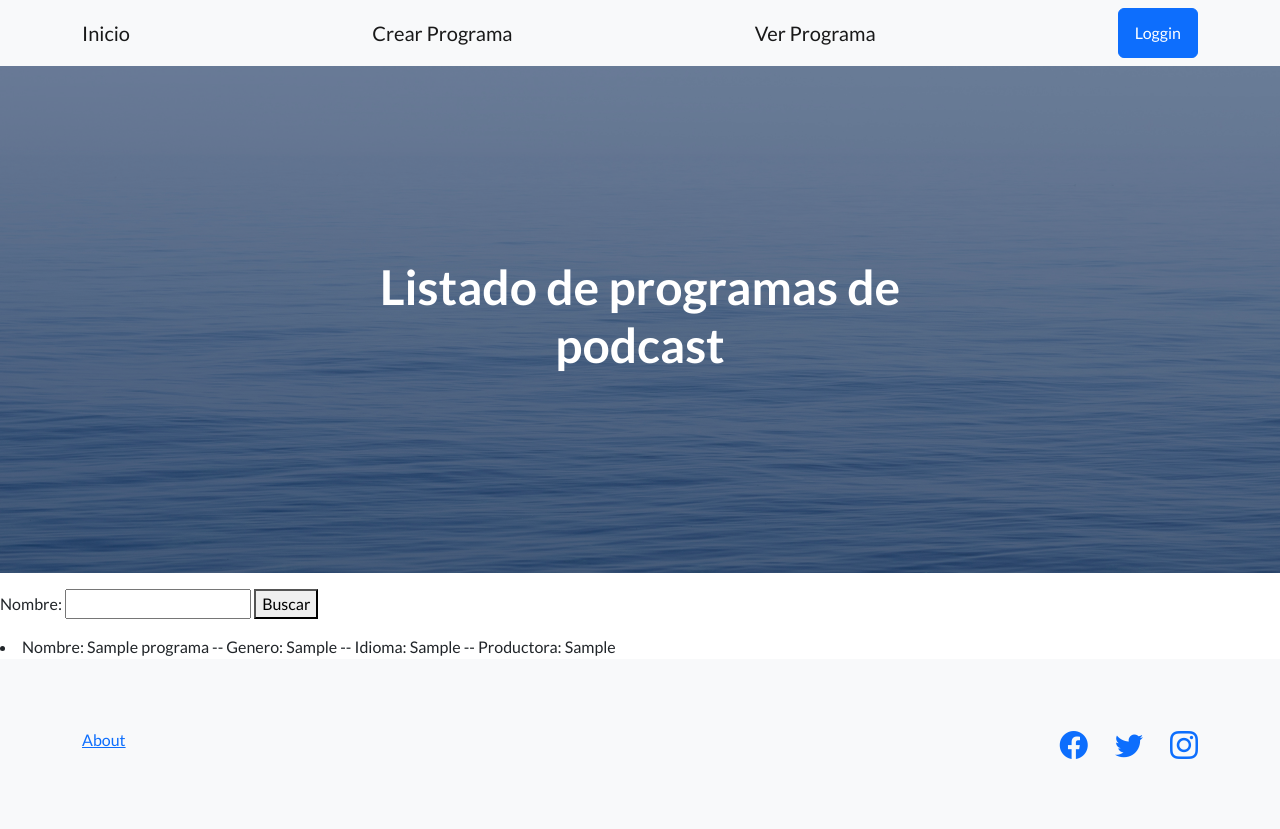
After one commit to nachoimbrogno/Tercer_entrega_MVT_Ignacio_Imbrogno, a Django app: page /Podcast/lista-programas/ in a window 1280 px wide. The commit adds this page. Run offline with Django 4.2, Linux system fonts and the light colour scheme; tables that the repository leaves empty hold one stand-in row (values such as "Sample post"); some libraries are stand-ins or nearby versions.

Commit message:
Se creo el formulario para buscar los programas

```diff
--- a/Podcast/forms.py
+++ b/Podcast/forms.py
@@ -6,6 +6,6 @@ class CreacionProgramaFormulario(forms.Form):
     idioma = forms.CharField(max_length=30)
     productora = forms.CharField(max_length=30)
 
-# class BuscarAnimal(forms.Form):
-#     #Solo buscara por nombre , el required = False me permite que no complete nada en el campo al moento de buscar.
-#     nombre = forms.CharField(max_length=20, required=False)
+class BuscarPrograma(forms.Form):
+    #Solo buscara por nombre , el required = False me permite que no complete nada en el campo al moento de buscar.
+    nombre = forms.CharField(max_length=20, required=False)
--- a/Podcast/templates/Podcast/index.html
+++ b/Podcast/templates/Podcast/index.html
@@ -5,5 +5,5 @@
 {% endblock title_head %}
 
 {% block h1_header %}
-<h1>Bienvenidos al Blog de Podcasts</h1>
+<h1>Bienvenidos!! Este Blog esta dedicado al mundo Podcasts</h1>
 {% endblock h1_header %}
--- /dev/null
+++ b/Podcast/templates/Podcast/lista_programa.html
@@ -0,0 +1,33 @@
+{% extends 'padre.html' %}
+
+{% block title_head%}
+<title>Programas</title>
+{% endblock title_head%}
+
+{% block h1_header%}
+<h1>Listado de programas de podcast</h1>
+{% endblock h1_header%}
+
+
+{% block contenido%}
+<!--creo el tag para el formulario de la busqueda-->
+<p>
+    <form action={% url 'lista_programas'%} method="get">
+        {{formulario}}
+        <button>Buscar</button>
+    </form>
+</p>
+
+<!--el if es para darle un mensaje por pantalla, si animales tiene algo cargado lo muestra pero sino avisa
+    que no hay nada-->
+{%if programas%}
+    <!-- creo un for para poder recorrer toda la lista de animales y poder mostrarlo de forma de lista-->
+    {% for programa in programas%}
+    <li>
+        Nombre: {{programa.nombre}} -- Genero: {{programa.genero}} -- Idioma: {{programa.idioma}} -- Productora: {{programa.genero}}
+    </li>
+    {% endfor%}
+{%else%}
+    <h2> No hay programas cargados!!</h2>
+{% endif%}
+{% endblock contenido%}
--- a/Podcast/urls.py
+++ b/Podcast/urls.py
@@ -6,6 +6,7 @@ from Podcast import views
 urlpatterns = [
     path('', views.mi_vista, name='inicio'),
     path('cargar-programa/', views.carga_formulario, name='carga_formulario'),
+    path('lista-programas/', views.lista_programas, name='lista_programas'),
     # path('mostrar-fecha/', views.mostrar_fecha, name='mostrar_fecha'),
     # path('saludar/<str:nombre>/<str:apellido>', views.saludar, name='saludar' ),
     # path('mi-primer-template/', views.mi_primer_template, name='mi_primer_template'),
--- a/Podcast/views.py
+++ b/Podcast/views.py
@@ -1,8 +1,9 @@
-from django.shortcuts import render
+from django.shortcuts import render, redirect
 from django.http import HttpResponse
 from django.template import Template, Context, loader
 from Podcast.models import Programa
-from Podcast.forms import CreacionProgramaFormulario
+from Podcast.forms import CreacionProgramaFormulario, BuscarPrograma
+
 
 # Create your views here.
 
@@ -27,16 +28,16 @@ def carga_formulario(request):
     formulario = CreacionProgramaFormulario()
     return render(request, 'Podcast/carga_formulario.html', {'formulario': formulario})
 
-# def lista_programas(request):
-#     #el request.GET es como un diccionario y puedo obtenet la informacion que esta en una llave y sino none
-#     nombre_a_buscar = request.GET.get('nombre', None)
-#     #Ahora sí, nombre a buscar no esta vacio que devuelva todo, pero si mandan otro filtro los que tiene
-#     #nombre a buscar
-#     if nombre_a_buscar:
-#         #Busco los animales que yo pongo en nombre a buscar con el get. Lo que hace icontains es buscar los
-#         #que contienen lo que yo quiero buscar y no lo exacto
-#         programa = Programa.objects.filter(nombre__icontains=nombre_a_buscar)
-#     else:
-#         programa = Programa.objects.all()
-#     formulario_busqueda = BuscarAnimal()
-#     return render(request, 'inicio/lista_animales.html', {'animales': animales, 'formulario': formulario_busqueda})
+def lista_programas(request):
+    #el request.GET es como un diccionario y puedo obtenet la informacion que esta en una llave y sino none
+    programa_a_buscar = request.GET.get('nombre', None)
+    #Ahora sí, nombre a buscar no esta vacio que devuelva todo, pero si mandan otro filtro los que tiene
+    #nombre a buscar
+    if programa_a_buscar:
+        #Busco los animales que yo pongo en nombre a buscar con el get. Lo que hace icontains es buscar los
+        #que contienen lo que yo quiero buscar y no lo exacto
+        programas = Programa.objects.filter(nombre__icontains=programa_a_buscar)
+    else:
+        programas = Programa.objects.all()
+    formulario_busqueda = BuscarPrograma()
+    return render(request, 'Podcast/lista_programa.html', {'programas': programas, 'formulario': formulario_busqueda})
--- a/templates/padre.html
+++ b/templates/padre.html
@@ -24,7 +24,8 @@
             <div class="container">
                 <a class="navbar-brand" href="{% url 'inicio' %}">Inicio</a>
                 <a class="navbar-brand" href="{% url 'carga_formulario' %}">Crear Programa</a>
-                <a class="btn btn-primary" href="#signup">Sign Up</a>
+                <a class="navbar-brand" href="{% url 'lista_programas' %}">Ver Programa</a>
+                <a class="btn btn-primary" href="#signup">Loggin</a>
             </div>
         </nav>
         <!-- Masthead-->
```
